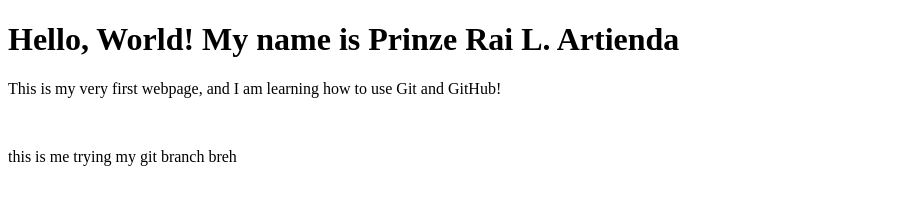
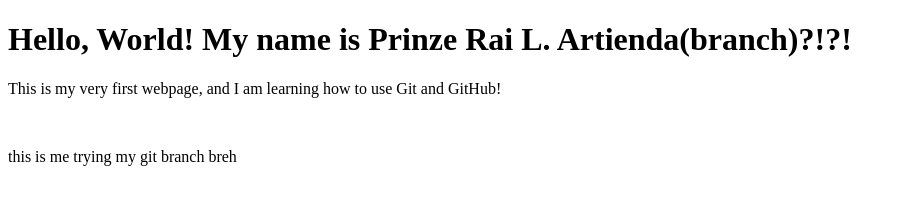
Before and after one commit to plartienda-spec/MACHINE-EXERCISE-1-MY-PERSONAL-PROFILE, a plain HTML site: page index.html in a window 1280 px wide. Shown: the whole page, without its empty margins (0-904 px from the left). Drawn offline with Linux system fonts and the light colour scheme.

Commit message:
Update heading on feature branch

```diff
--- a/index.html
+++ b/index.html
@@ -6,7 +6,7 @@
     <title>Document</title>
 </head>
 <body>
-    <h1>Hello, World! My name is Prinze Rai L. Artienda</h1>
+    <h1>Hello, World! My name is Prinze Rai L. Artienda(branch)?!?!</h1>
     <p>This is my very first webpage, and I am learning how to use Git and GitHub!</p>
     <br>
     <p> this is me trying my git branch breh</p>
```
